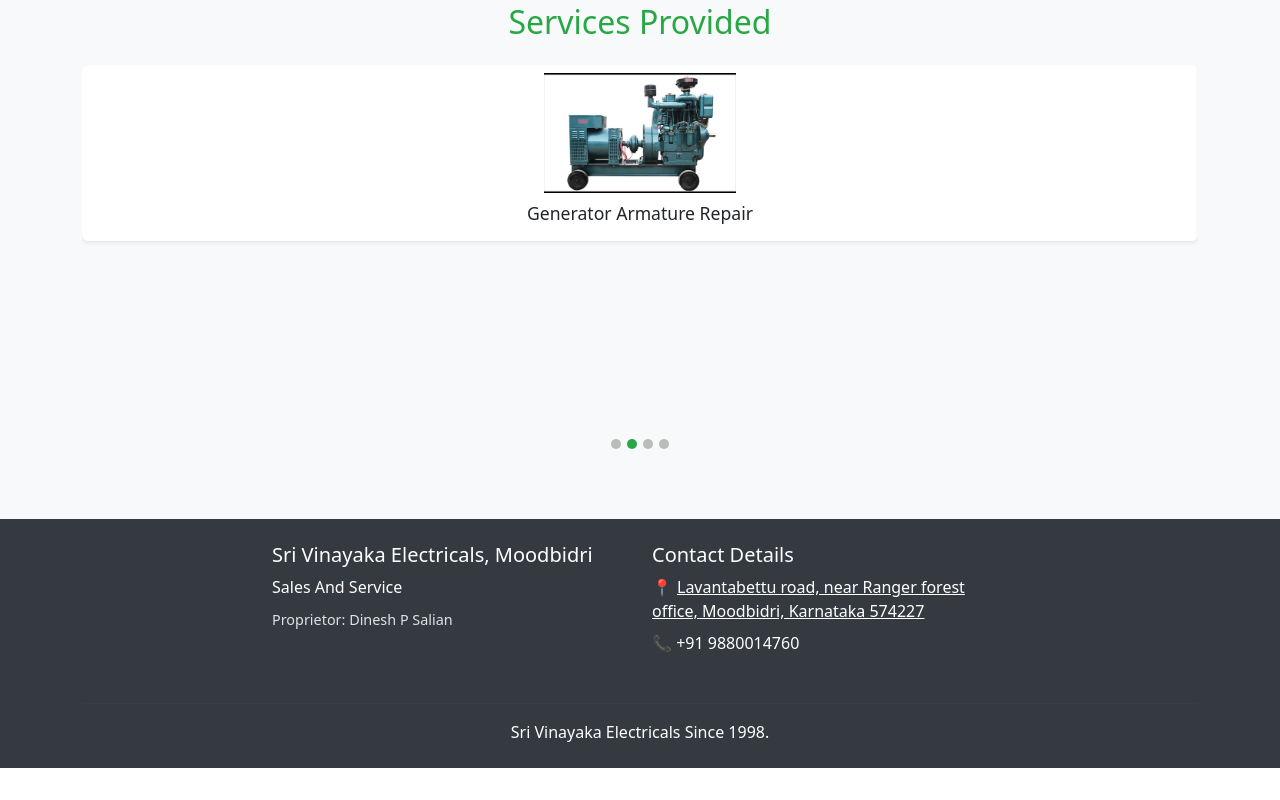
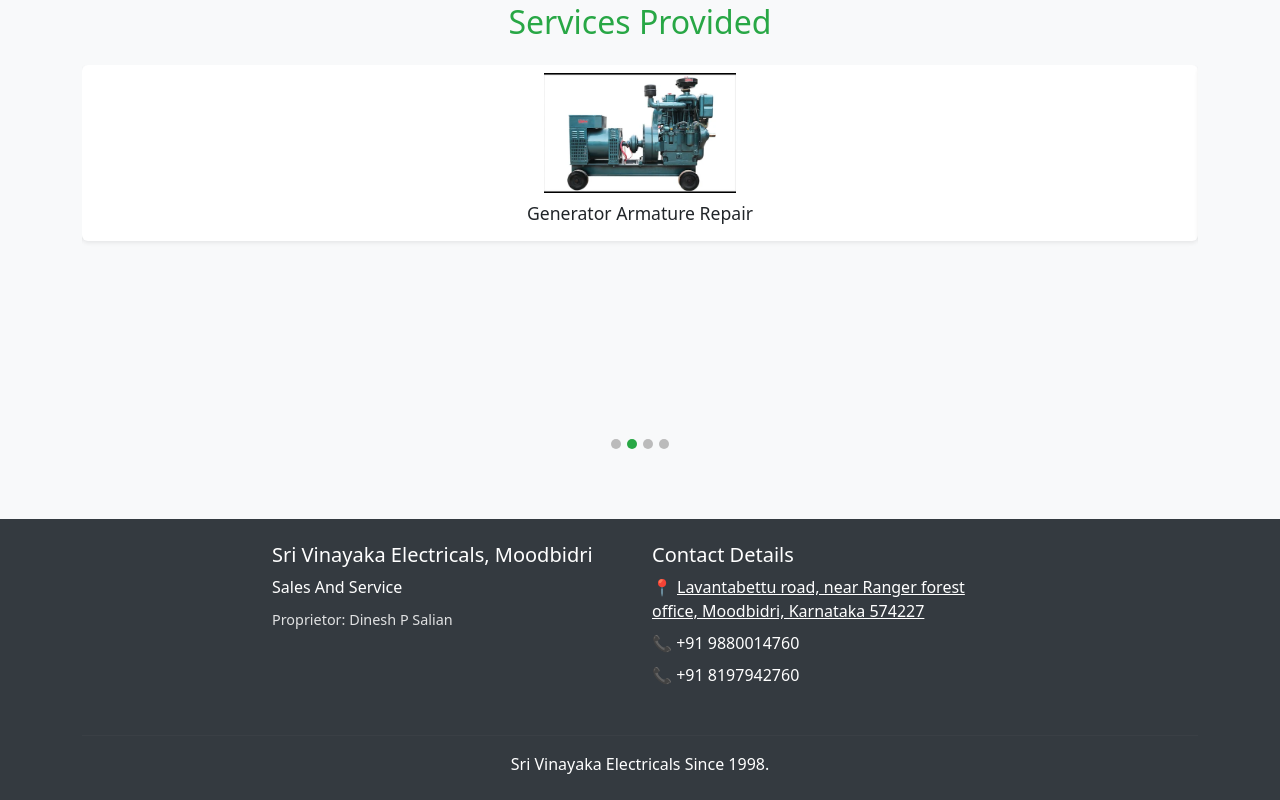
Before and after one commit to manishsalian2004/WEBSITE-off-, a React (Vite) app in the folder client/: page / in a window 1280 px wide. Shown: the part 701-1501 px from the top of the page. Before the commit the page ends 1469 px from the top, so only its background shows below. Built offline with nearby package versions, Linux system fonts and the light colour scheme; grey boxes are pictures that could not be loaded.

Commit message:
Update Home.jsx

```diff
--- a/client/src/components/Home.jsx
+++ b/client/src/components/Home.jsx
@@ -262,6 +262,7 @@
                   </a>
                 </li>
                 <li style={{ marginBottom: '0.5rem', fontSize: isSmallMobile ? '0.8rem' : (isMobile ? '0.9rem' : '1rem') }}>📞 +91 9880014760</li>
+                <li style={{ marginBottom: '0.5rem', fontSize: isSmallMobile ? '0.8rem' : (isMobile ? '0.9rem' : '1rem') }}>📞 +91 8197942760</li>
               </ul>
             </div>
           </div>
```
